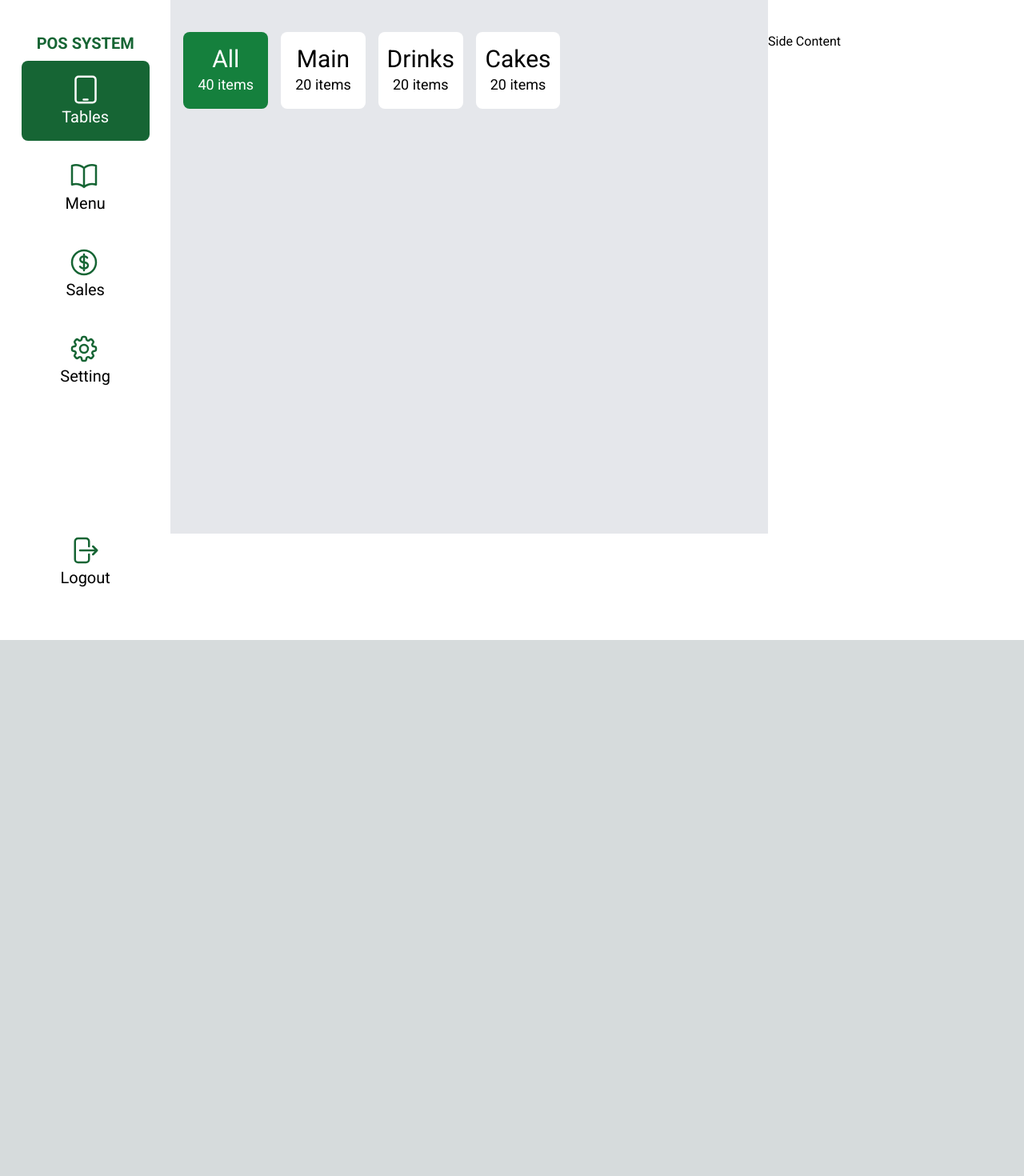
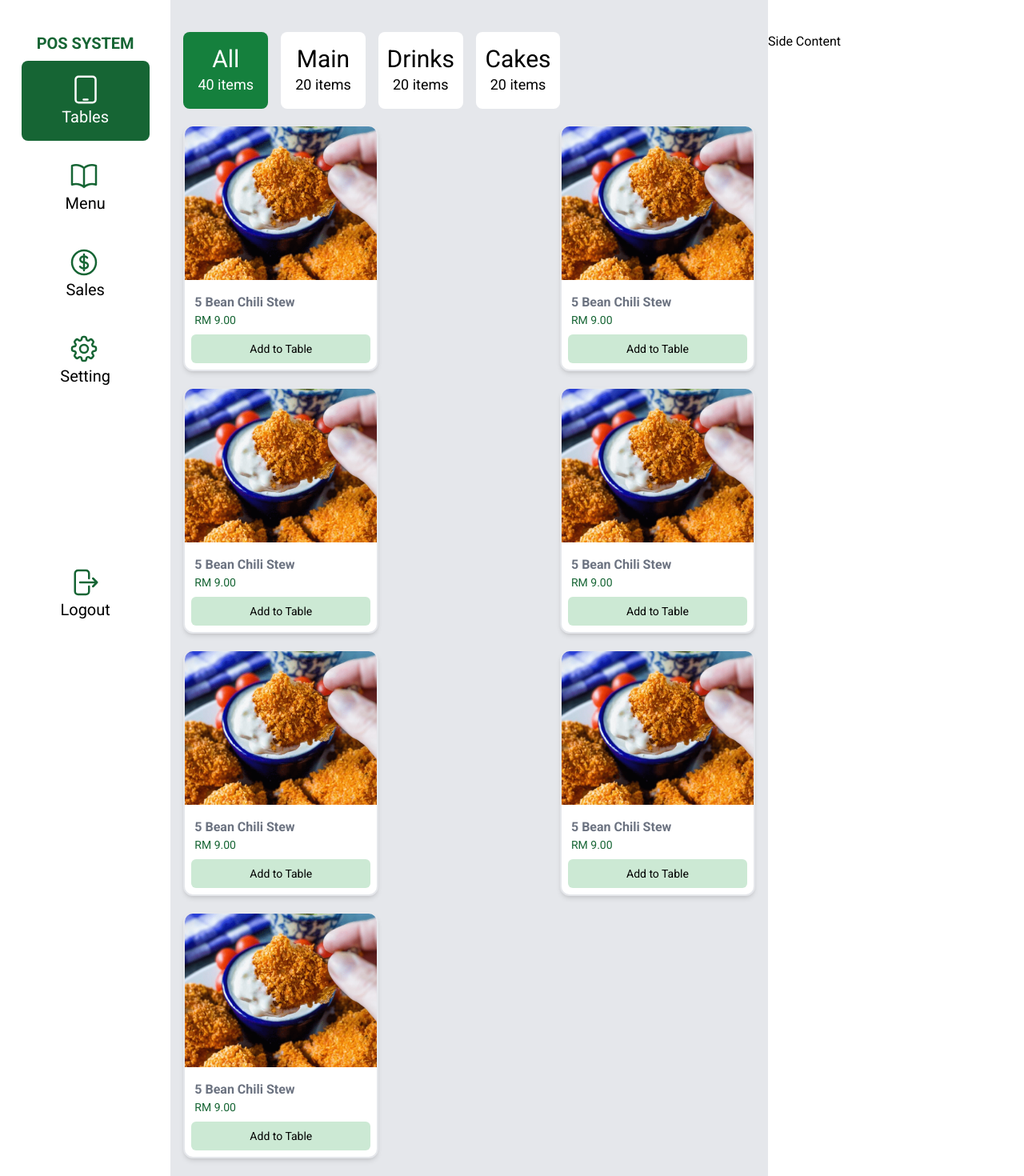
Before and after one commit to CallJoshDrew/swiftpos, a Next.js app: page /menu in a window 1280 px wide. Shown: the top 1470 px of the page at 80% size. Before the commit the page ends 800 px from the top, so only its background shows below. Built offline with nearby package versions, Linux system fonts and the light colour scheme.

Commit message:
Updated Menu Page with card & sample image

```diff
--- a/app/components/sideNav.js
+++ b/app/components/sideNav.js
@@ -3,12 +3,12 @@ import Link from "next/link";
 
 export default function SideNav() {
   return (
-      <div className="row-span-6 col-span-2 py-10 flex flex-col justify-between">
-        <div>
+      <div className="row-span-6 col-span-2 py-10 flex flex-col items-center relative">
+        <div className="fixed">
           <div className="text-green-800 text-center font-bold text-xl">
             POS SYSTEM
           </div>
-          <Link href="/tables" className="bg-green-800 rounded-lg px-6 py-4 flex flex-col items-center mx-auto my-2 w-40">
+          <Link href="/tables" className="bg-green-800 rounded-lg px-6 py-4 flex flex-col items-center mx-auto my-2 w-40 group hover:bg-yellow-500">
             <svg
               className="w-10 h-10 text-white"
               xmlns="http://www.w3.org/2000/svg"
@@ -24,7 +24,7 @@ export default function SideNav() {
             </svg>
             <div className="text-white text-xl">Tables</div>
           </Link>
-          <Link href="/menu" className="rounded-lg px-6 py-4 flex flex-col items-center m-auto my-2 w-40 group hover:bg-green-800">
+          <Link href="/menu" className="rounded-lg px-6 py-4 flex flex-col items-center m-auto my-2 w-40 group hover:bg-yellow-500">
             <svg
               className="w-10 h-10 mr-1 text-green-800 group-hover:text-white"
               xmlns="http://www.w3.org/2000/svg"
@@ -42,7 +42,7 @@ export default function SideNav() {
               Menu
             </div>
           </Link>
-          <Link href="/"className="rounded-lg px-6 py-4 flex flex-col items-center m-auto my-2 w-40 group hover:bg-green-800">
+          <Link href="/"className="rounded-lg px-6 py-4 flex flex-col items-center m-auto my-2 w-40 group hover:bg-yellow-500">
             <svg
               className="w-10 h-10 mr-1 text-green-800 group-hover:text-white"
               xmlns="http://www.w3.org/2000/svg"
@@ -60,7 +60,7 @@ export default function SideNav() {
               Sales
             </div>
           </Link>
-          <Link href="/" className="rounded-lg px-6 py-4 flex flex-col items-center m-auto my-2 w-40 group hover:bg-green-800">
+          <Link href="/" className="rounded-lg px-6 py-4 flex flex-col items-center m-auto my-2 w-40 group hover:bg-yellow-500">
             <svg
               className="w-10 h-10 mr-1 text-green-800 group-hover:text-white"
               xmlns="http://www.w3.org/2000/svg"
@@ -84,7 +84,8 @@ export default function SideNav() {
             </div>
           </Link>
         </div>
-        <Link href="/" className="rounded-lg px-6 py-4 flex flex-col items-center m-auto my-2 w-40 group hover:bg-green-800">
+        <div className="fixed bottom-0">
+        <Link href="/" className="rounded-lg px-6 py-4 flex flex-col items-center m-auto my-2 w-40 group hover:bg-yellow-500">
           <svg
             className="w-10 h-10 mr-1 text-green-800 group-hover:text-white"
             xmlns="http://www.w3.org/2000/svg"
@@ -101,7 +102,7 @@ export default function SideNav() {
           <div className="text-black text-xl group-hover:text-white">
             Logout
           </div>
-        </Link>
+        </Link></div>
       </div>
   );
 }
--- a/app/components/tableDetails.js
+++ b/app/components/tableDetails.js
@@ -2,7 +2,8 @@ import React from 'react'
 
 function TableDetails() {
   return (
-    <div className="row-span-6 col-span-3 py-10">Side Content</div>
+    <div className="row-span-6 col-span-3 py-10 relative">
+        <div className="fixed">Side Content</div></div>
   )
 }
 
--- a/app/menu/page.js
+++ b/app/menu/page.js
@@ -1,3 +1,4 @@
+import Image from "next/image";
 import React from "react";
 
 export default function Menu() {
@@ -31,10 +32,133 @@ export default function Menu() {
           </div>
         </button>
       </div>
-      <div className="">
-        <div className="group hover:bg-yellow-500 rounded-lg text-white flex justify-start">
-          <div>
-
+      {/* card begins here */}
+        <div className="group rounded-lg flex flex-wrap justify-between gap-5">
+          <div className="rounded-xl bg-white border-2 border-gray-200 shadow-md overflow-hidden cursor-pointer hover:border-green-600">
+            <Image
+              src="/sample.png"
+              alt="stew"
+              width="100"
+              height="100"
+              className="h-32 sm:h-48 w-60 object-cover"
+            />
+            <div className="mt-4 mx-2 my-2">
+              <span className="font-bold text-gray-500 ml-1">
+                5 Bean Chili Stew
+              </span>
+              <span className="block text-green-800 text-sm ml-1">RM 9.00</span>
+              <button className="block bg-[#cce9d4] text-sm w-full p-2 rounded-md mt-2">
+                Add to Table
+              </button>
+            </div>
+          </div>
+          <div className="rounded-xl bg-white border-2 border-gray-200 shadow-md overflow-hidden cursor-pointer hover:border-green-600">
+            <Image
+              src="/sample.png"
+              alt="stew"
+              width="100"
+              height="100"
+              className="h-32 sm:h-48 w-60 object-cover"
+            />
+            <div className="mt-4 mx-2 my-2">
+              <span className="font-bold text-gray-500 ml-1">
+                5 Bean Chili Stew
+              </span>
+              <span className="block text-green-800 text-sm ml-1">RM 9.00</span>
+              <button className="block bg-[#cce9d4] text-sm w-full p-2 rounded-md mt-2">
+                Add to Table
+              </button>
+            </div>
+          </div>
+          <div className="rounded-xl bg-white border-2 border-gray-200 shadow-md overflow-hidden cursor-pointer hover:border-green-600">
+            <Image
+              src="/sample.png"
+              alt="stew"
+              width="100"
+              height="100"
+              className="h-32 sm:h-48 w-60 object-cover"
+            />
+            <div className="mt-4 mx-2 my-2">
+              <span className="font-bold text-gray-500 ml-1">
+                5 Bean Chili Stew
+              </span>
+              <span className="block text-green-800 text-sm ml-1">RM 9.00</span>
+              <button className="block bg-[#cce9d4] text-sm w-full p-2 rounded-md mt-2">
+                Add to Table
+              </button>
+            </div>
+          </div>
+          <div className="rounded-xl bg-white border-2 border-gray-200 shadow-md overflow-hidden cursor-pointer hover:border-green-600">
+            <Image
+              src="/sample.png"
+              alt="stew"
+              width="100"
+              height="100"
+              className="h-32 sm:h-48 w-60 object-cover"
+            />
+            <div className="mt-4 mx-2 my-2">
+              <span className="font-bold text-gray-500 ml-1">
+                5 Bean Chili Stew
+              </span>
+              <span className="block text-green-800 text-sm ml-1">RM 9.00</span>
+              <button className="block bg-[#cce9d4] text-sm w-full p-2 rounded-md mt-2">
+                Add to Table
+              </button>
+            </div>
+          </div>
+          <div className="rounded-xl bg-white border-2 border-gray-200 shadow-md overflow-hidden cursor-pointer hover:border-green-600">
+            <Image
+              src="/sample.png"
+              alt="stew"
+              width="100"
+              height="100"
+              className="h-32 sm:h-48 w-60 object-cover"
+            />
+            <div className="mt-4 mx-2 my-2">
+              <span className="font-bold text-gray-500 ml-1">
+                5 Bean Chili Stew
+              </span>
+              <span className="block text-green-800 text-sm ml-1">RM 9.00</span>
+              <button className="block bg-[#cce9d4] text-sm w-full p-2 rounded-md mt-2">
+                Add to Table
+              </button>
+            </div>
+          </div>
+          <div className="rounded-xl bg-white border-2 border-gray-200 shadow-md overflow-hidden cursor-pointer hover:border-green-600">
+            <Image
+              src="/sample.png"
+              alt="stew"
+              width="100"
+              height="100"
+              className="h-32 sm:h-48 w-60 object-cover"
+            />
+            <div className="mt-4 mx-2 my-2">
+              <span className="font-bold text-gray-500 ml-1">
+                5 Bean Chili Stew
+              </span>
+              <span className="block text-green-800 text-sm ml-1">RM 9.00</span>
+              <button className="block bg-[#cce9d4] text-sm w-full p-2 rounded-md mt-2">
+                Add to Table
+              </button>
+            </div>
+          </div>
+          <div className="rounded-xl bg-white border-2 border-gray-200 shadow-md overflow-hidden cursor-pointer hover:border-green-600">
+            <Image
+              src="/sample.png"
+              alt="stew"
+              width="100"
+              height="100"
+              className="h-32 sm:h-48 w-60 object-cover"
+            />
+            <div className="mt-4 mx-2 my-2">
+              <span className="font-bold text-gray-500 ml-1">
+                5 Bean Chili Stew
+              </span>
+              <span className="block text-green-800 text-sm ml-1">RM 9.00</span>
+              <button className="block bg-[#cce9d4] text-sm w-full p-2 rounded-md mt-2">
+                Add to Table
+              </button>
+            </div>
           </div>
           {/* <button className="group hover:bg-yellow-500 bg-green-800 rounded-lg text-white flex items-center justify-center flex-col">
             <div className="text-xl group-hover:text-black">Table 1</div>
@@ -42,6 +166,5 @@ export default function Menu() {
           </button> */}
         </div>
       </div>
-    </div>
   );
 }
```
Also changed, not shown: public/sample.png (added).
